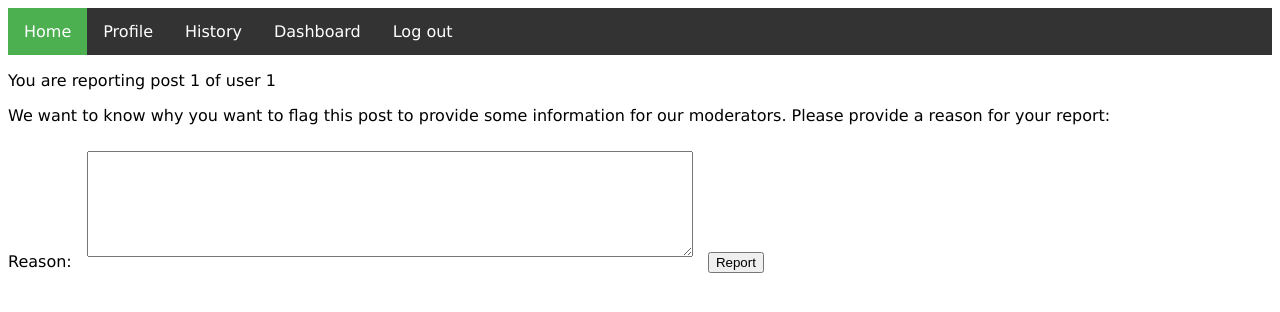
After one commit to zimzalabean/waggle, a Flask app: template templates/flag_post.html in a window 1280 px wide. The commit adds this page. Shown: the top 312 px of the page. Run offline with Flask 2, Linux system fonts and the light colour scheme; the template is opened without the code that fills it: most values are stand-ins (such as "Sample title", 1, 10 or a date in 2020); some libraries are stand-ins or nearby versions.

Commit message:
Added flag a post feature

```diff
--- a/app.py
+++ b/app.py
@@ -546,6 +546,39 @@ def modUserList(gaggle_name):
             reinstate = waggle.reinstateUser(conn, gaggle_id, username)
         return redirect(url_for('modUserList', gaggle_name = gaggle_name))
 
+@app.route('/flag_post/<post_id>/<author_id>/<gaggle_name>', methods=['GET', 'POST'])
+def flagPost(post_id, author_id, gaggle_name):
+    logged_in = session.get('logged_in', False)
+    if logged_in:
+        reporter_id = session.get('user_id')
+        conn = dbi.connect()
+        curs = dbi.dict_cursor(conn)
+        curs.execute('''SELECT *
+                        FROM flag_post
+                        WHERE post_id = %s and reporter_id = %s''',[post_id, reporter_id])
+        res = curs.fetchone()
+        if request.method == 'GET':
+            if res is not None:
+                flash('You have already reported this post')
+                return redirect(request.referrer)
+            else:
+                return render_template('flag_post.html', post_id=post_id, author_id=author_id, gaggle_name=gaggle_name)
+        else:
+            flagged_date = datetime.now().strftime("%Y-%m-%d %H:%M:%S")
+            reason = request.form['reason']
+            print(res)
+            #insert into flag_post table
+            curs.execute('''insert into flag_post (post_id, reporter_id, reason, flagged_date, mod_aprroved)
+                                values (%s,%s,%s,%s,'Pending')''',[post_id, reporter_id,reason,flagged_date])
+            #update post table
+            curs.execute('''update post set flags=flags+1 where post_id=%s''', [post_id])
+            conn.commit()
+            flash('You have successfully reported a post {pid}'.format(pid=post_id))
+            return redirect(url_for('gaggle', gaggle_name=gaggle_name))
+    else:
+        flash('You are not logged in. Please login or join.')
+        return redirect(url_for('login'))
+
 @app.before_first_request
 def init_db():
     dbi.cache_cnf()
--- /dev/null
+++ b/templates/flag_post.html
@@ -0,0 +1,10 @@
+{% extends "super_base.html" %}
+
+{% block main_content %}
+<p>You are reporting post {{post_id}} of user {{author_id}}</p>
+<p>We want to know why you want to flag this post to provide some information for our moderators. Please provide a reason for your report:</p>
+<form action="{{url_for('flagPost', post_id = post_id, author_id=author_id, gaggle_name=gaggle_name)}}" method="POST">
+    <label>Reason: <textarea name="reason" rows="1" cols="10"></textarea></label>
+    <input type="submit" value="Report">
+</form>
+{% endblock %}
--- a/templates/group.html
+++ b/templates/group.html
@@ -44,7 +44,7 @@
                     <input type="submit" name="delete" value="Delete Post">
                 </form>
                 {% endif %}
-                <a href="#about">Edit</a>
+                <a href="{{url_for('flagPost', post_id = post.post_id, author_id=post.poster_id, gaggle_name=post['gaggle'])}}">Flag Post</a>
               </div>
             </div>
         </div>
```
